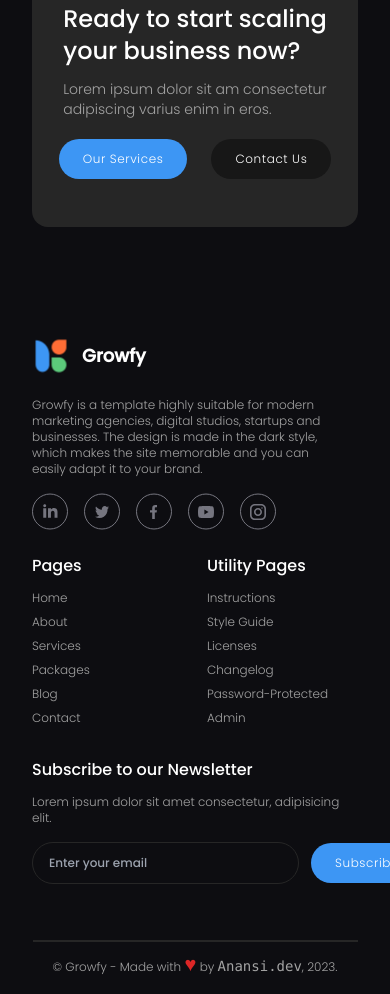
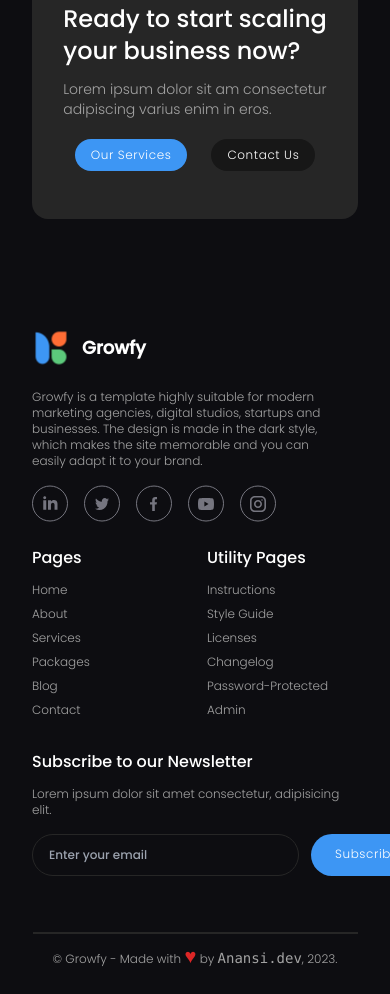
Before and after one commit to TheVoidThatConsumes/Growfy, a website: page index.html in a window 390 px wide. Shown: the part 8368-9362 px from the top of the page. Drawn offline with Linux system fonts and the light colour scheme.

Commit message:
Minor changes 1.0
Meh.

```diff
--- a/index.html
+++ b/index.html
@@ -427,8 +427,8 @@
                 </div>
 
                 <div class="flex flex-row items-start gap-2 md:gap-4 mt-5">
-                    <button class="flex justify-center align-middle px-6 py-3 bg-button rounded-full text-white text-xs tracking-wider font-Poppins font-light">Our Services</button>
-                    <button class="flex justify-center align-middle px-6 py-3 bg-neutral-900 ml-4 rounded-full text-white text-xs tracking-wider font-Poppins font-light">Contact Us</button>
+                    <button class="flex justify-center align-middle px-4 py-2 md:px-6 md:py-3 bg-button rounded-full text-white text-xs tracking-wider font-Poppins font-light">Our Services</button>
+                    <button class="flex justify-center align-middle px-4 py-2 md:px-6 md:py-3 bg-neutral-900 ml-4 rounded-full text-white text-xs tracking-wider font-Poppins font-light">Contact Us</button>
                 </div>
             </div>
         </div>
@@ -486,7 +486,7 @@
                     <h3 class="font-Poppins text-white">Subscribe to our Newsletter</h3>
                     <p class="font-Poppins text-xs mt-3 text-neutral-400 font-light">Lorem ipsum dolor sit amet consectetur, adipisicing elit.</p>
 
-                    <div class="flex flex-row items-center mt-4 gap-3">
+                    <div class="flex flex-row md:items-center mt-4 gap-3 overflow-clip">
                         <input type="email" name="Email" id="email" placeholder="Enter your email" class="rounded-full font-Poppins text-xs border border-neutral-800 bg-transparent caret-neutral-800 px-4 py-3 md:text-center">
                         <button class="flex justify-center align-middle px-6 py-3 bg-button rounded-full text-white text-xs tracking-wider font-Poppins font-light">Subscribe</button>
                     </div>
```
Also changed, not shown: src/styles.css.
